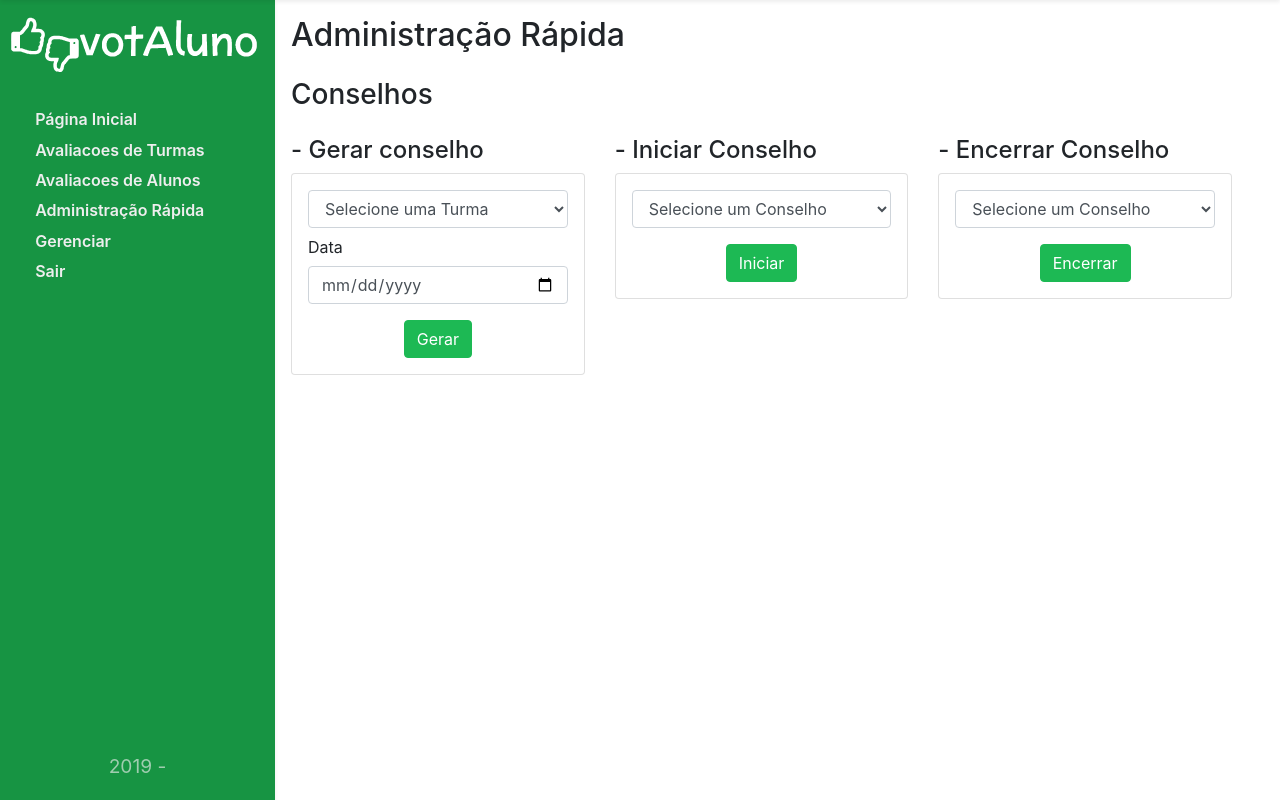
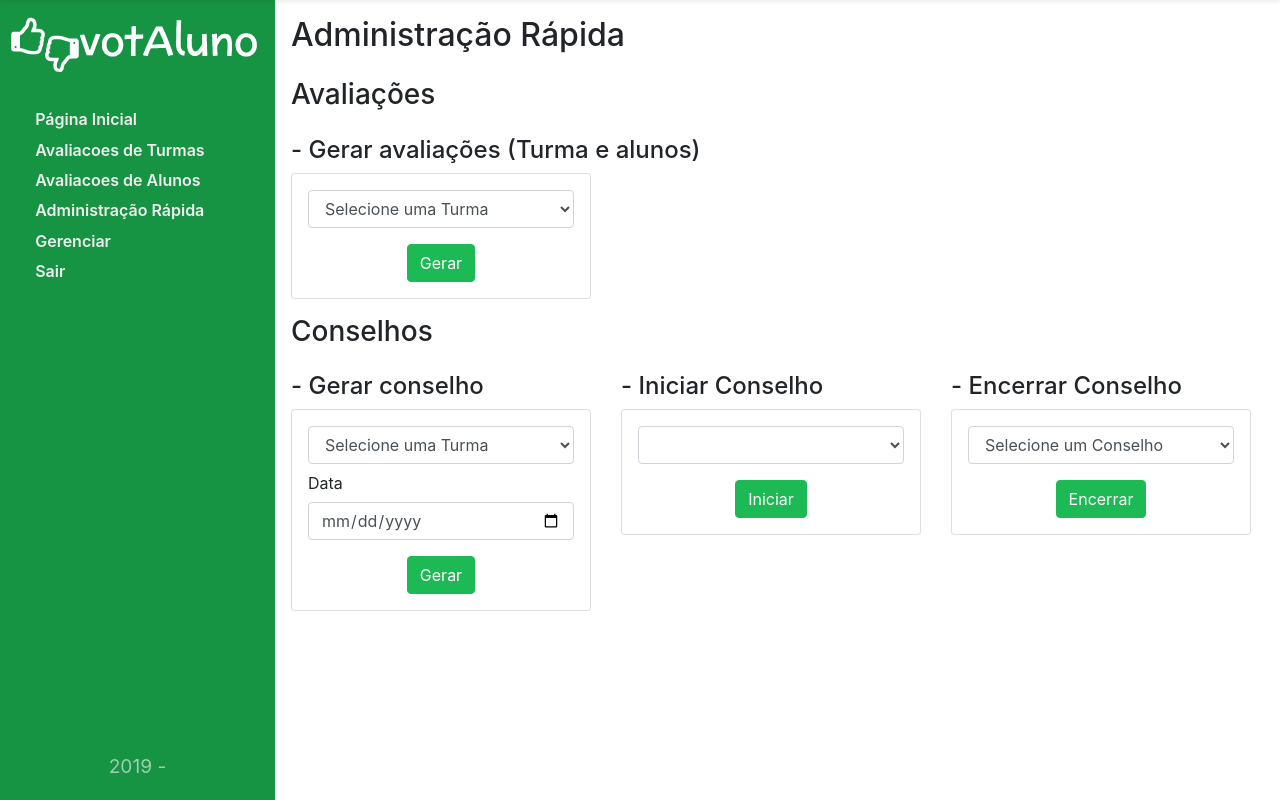
Before and after one commit to JeanSchnorr/votaluno, a Django app: page /Administracao in a window 1280 px wide. Run offline with Django 3.2, Linux system fonts and the light colour scheme; the visitor is signed in with stand-in values (Sample User, id 1); data that the repository does not hold is empty; some libraries are stand-ins or nearby versions.

Commit message:
Mexendo na administração rápida

```diff
--- a/votaluno/votacoes/static/css/style.css
+++ b/votaluno/votacoes/static/css/style.css
@@ -108,7 +108,7 @@ tr:hover{
     /* min-width: 100%; */
 }
 .card{
-    max-width: 300px !important;
+    width: 300px !important;
 }
 .card:hover{
     transition: .4s;
--- a/votaluno/votacoes/templates/administracao.html
+++ b/votaluno/votacoes/templates/administracao.html
@@ -1,5 +1,32 @@
 {% extends 'base.html' %} {% load staticfiles %} {% block body %}
 <h2 >Administração Rápida</h2>
+<h3 class="mt-3">Avaliações</h3>
+<div class="row">
+  <div class="col-sm">
+    <h4 class="mt-3">- Gerar avaliações (Turma e alunos)</h4>
+    <form class="card" method="POST" action="{% url 'gerarAvaliacoesTurma' %}">
+      {% csrf_token %}
+      <div class="m-3">
+        <select class="form-control" name="turma">
+          <option hidden>Selecione uma Turma</option>
+          {% if turmas %}
+          {% for turma in turmas %}
+          <option value="{{ turma.id }}">{{ turma }}</option>
+          {% endfor %}
+          {% else %}
+          <option disabled>Não há turmas disponíveis</option>
+          {% endif %}
+        </select>
+        <div class="d-flex justify-content-center mt-3">
+          <button class="btn btn-info" type="submit">Gerar</button>
+        </div>
+      </div>
+    </form>
+  </div>
+
+</div>
+
+
 <h3 class="mt-3">Conselhos</h3>
 <div class="row">
   <div class="col-sm">
@@ -12,7 +39,7 @@
           {% if turmas %} {% for turma in turmas %}
           <option value="{{ turma.id }}">{{ turma }}</option>
           {% endfor %} {% else %}
-          <option disable>Não há turmas disponíveis</option>
+          <option disabled>Não há turmas disponíveis</option>
           {% endif %}
         </select>
         <label for="data" class="col-form-label" name="data">Data</label>
@@ -29,13 +56,13 @@
       {% csrf_token %}
       <div class="m-3">
         <select class="form-control" name="conselho">
-          <option disable hidden>Selecione um Conselho</option>
+          <option disabled hidden>Selecione um Conselho</option>
           {% if conselhosFechados %}
           {% for conselho in conselhosFechados %}
           <option value="{{ conselho.id }}">{{ conselho }}</option>
           {% endfor %}
           {% else %}
-          <option disable>Não há conselhos disponíveis</option>
+          <option disabled>Não há conselhos disponíveis</option>
           {% endif %}
         </select>
         <div class="d-flex justify-content-center mt-3">
@@ -46,14 +73,17 @@
   </div>
   <div class="col-sm">
     <h4 class="mt-3">- Encerrar Conselho</h4>
-    <form class="card" action="{% url 'encerrrarConselho' %}">
+    <form method="POST" class="card" action="{% url 'encerrrarConselho' %}">
+      {% csrf_token %}
       <div class="m-3">
         <select class="form-control" name="select">
           <option hidden>Selecione um Conselho</option>
-          {% if conselhosAbertos %} {% for conselho in conselhosAbertos%}
-          <option value="{{ conselho.id }}">{{ conselho }}</option>
-          {% endfor %} {% else %}
-          <option disable>Não há conselhos disponíveis</option>
+          {% if conselhosAbertos %}
+          {% for cons in conselhosAbertos %}
+          <option value="{{ cons.id }}">{{ cons }}</option>
+          {% endfor %}
+          {% else %}
+          <option disabled>Não há conselhos disponíveis</option>
           {% endif %}
         </select>
         <div class="d-flex justify-content-center mt-3">
@@ -64,4 +94,6 @@
   </div>
 </div>
 
+
+
 {% endblock %}
--- a/votaluno/votacoes/urls.py
+++ b/votaluno/votacoes/urls.py
@@ -15,6 +15,7 @@ urlpatterns = [
     path('AvaliacoesAlunos/<int:avaliacao_id>/salvar', views.lancarAvaliacaoAluno, name='lancarAvaliacaoAluno'),
     path('AvaliacoesAlunos/<int:avaliacao_id>/visualizar', views.visualizarAvaliacaoAluno,  name='visualizarAvaliacaoAluno'),
     path('Administracao', views.administracao,  name='administracao'),
+    path('Administracao/gerarAvaliacoesTurma', views.gerarAvaliacoesTurma,  name='gerarAvaliacoesTurma'),
     path('Administracao/gerarConselho', views.gerarConselho,  name='gerarConselho'),
     path('Administracao/iniciarConselho', views.iniciarConselho,  name='iniciarConselho'),
     path('Administracao/encerrrarConselho', views.encerrrarConselho,  name='encerrrarConselho'),
--- a/votaluno/votacoes/views.py
+++ b/votaluno/votacoes/views.py
@@ -61,6 +61,14 @@ def visualizarAvaliacaoTurma(request, avaliacao_id):
   return render(request,'avaliacoes/visualizarAvaliacaoTurma.html', context)
 
 #Views que manipulam as avaliações dos alunos
+@login_required
+def gerarAvaliacoesTurma(request):
+  turma = Turma.objects.get(id=request.POST.get("turma"))
+  ofertaDisciplinas_turma = ofertaDisciplina.objects.filter(turma=turma)
+  for disciplina in ofertaDisciplinas_turma:
+    avaliacaoTu
+  return administracao(request)
+
 @login_required
 def avaliacoesAlunos(request):
   context = {}
@@ -138,6 +146,8 @@ def gerarConselho(request):
     situacao = False,
   )
   conselho.save()
+
+
   return administracao(request)
 
 @login_required
```
